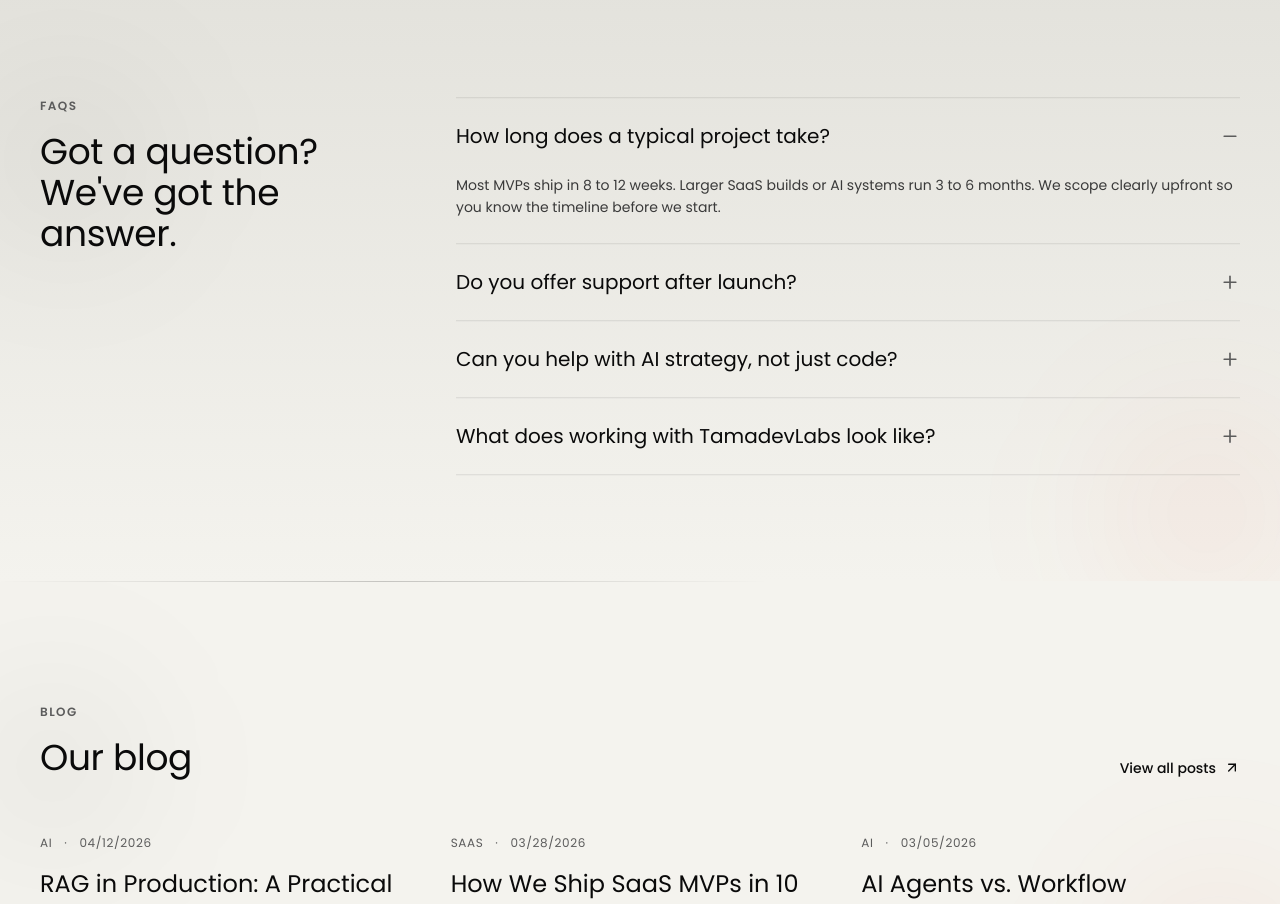
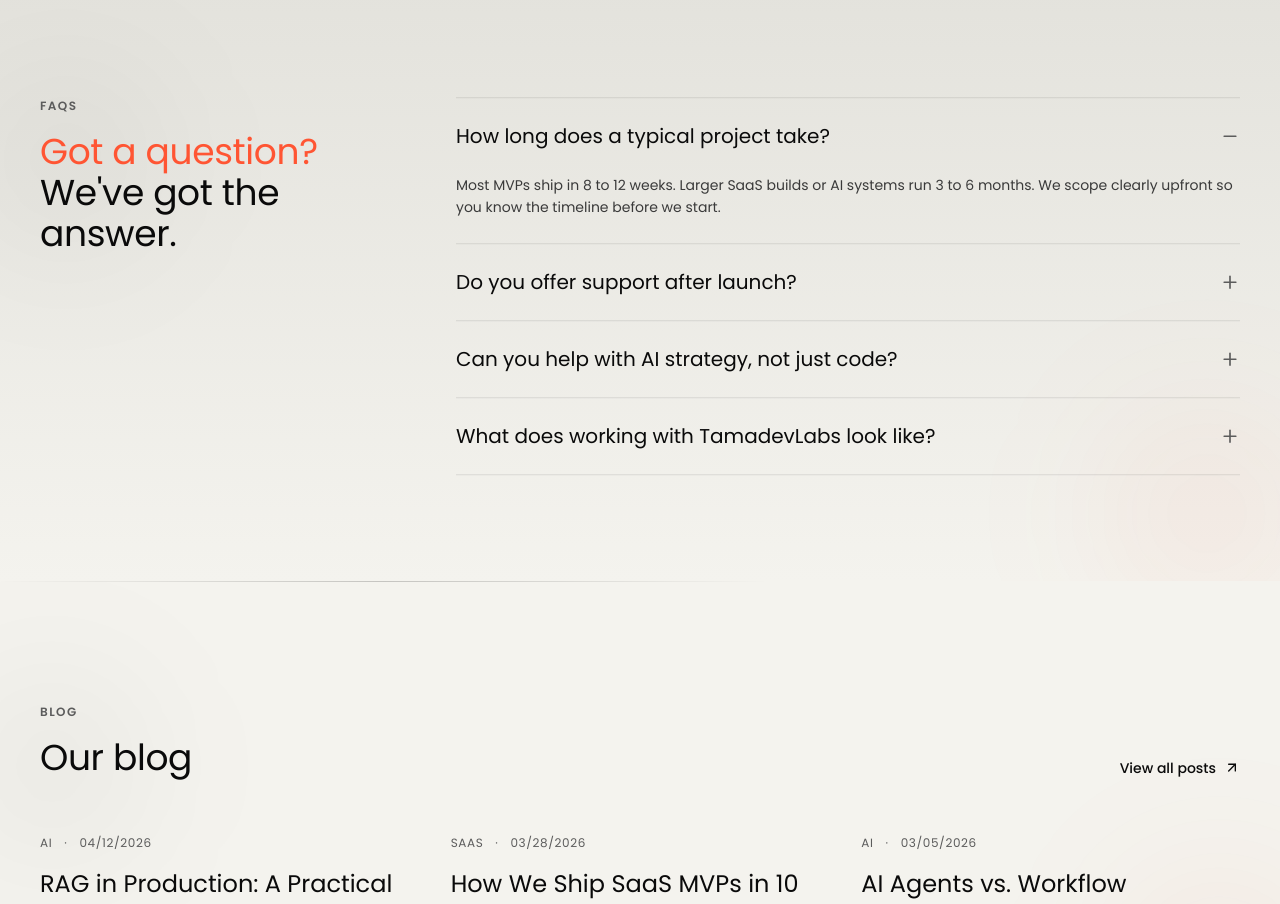
Before and after one commit to KylianGod/tamadevlabs, a Next.js app: page / in a window 1280 px wide. Shown: the part 4460-5364 px from the top of the page. Built offline with nearby package versions, Linux system fonts and the light colour scheme; no server answers.

Commit message:
Highlight FAQ heading lead line in brand orange.

```diff
--- a/src/components/home/FAQSection.tsx
+++ b/src/components/home/FAQSection.tsx
@@ -13,7 +13,10 @@ export function FAQSection() {
       <div className="grid gap-12 lg:grid-cols-12">
         <div className="lg:col-span-4">
           <p className="eyebrow mb-4">FAQs</p>
-          <h2 className="heading-md">Got a question? We&apos;ve got the answer.</h2>
+          <h2 className="heading-md">
+            <span className="text-[var(--accent)]">Got a question?</span> We&apos;ve
+            got the answer.
+          </h2>
         </div>
 
         <div className="divide-y divide-[var(--border-ink)] border-y border-[var(--border-ink)] lg:col-span-8">
```
